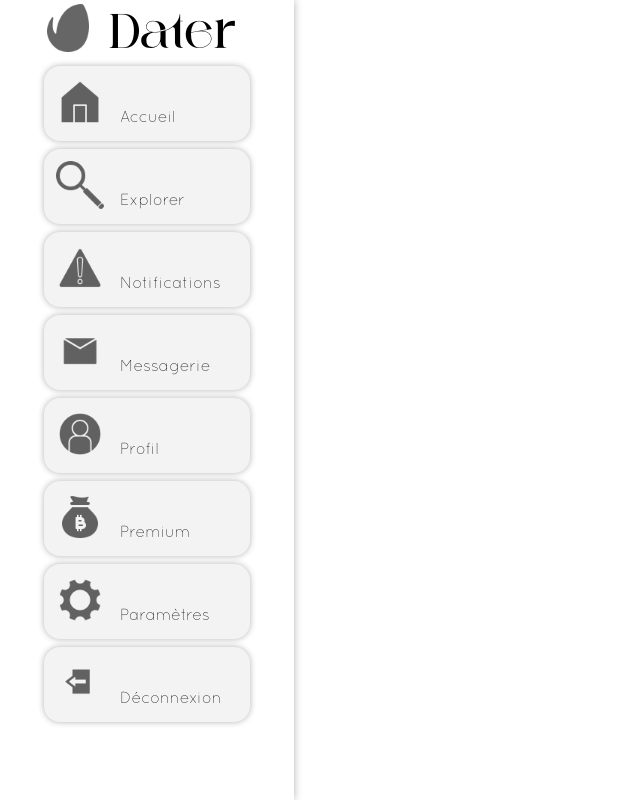
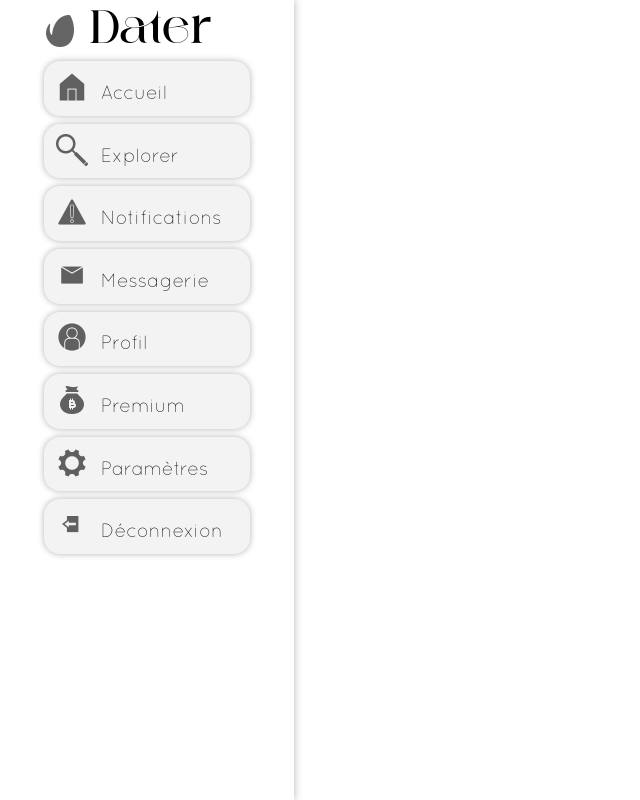
Before and after one commit to EsteAbzl/PhP-project, a PHP site: page /template.php in a window 1280 px wide. Shown: the whole page, without its empty margins (0-640 px from the left). Run offline with PHP 8.4, Linux system fonts and the light colour scheme.

Commit message:
template croussillante deluxe

```diff
--- a/template.php
+++ b/template.php
@@ -52,7 +52,7 @@
             transition: background-color 0.3s ease;
 
             font-family: 'against.projet';
-            font-size: 5vh;
+            font-size: 3vw;
             text-align: left;
             text-decoration: none;
         }
@@ -67,8 +67,8 @@
             width: 70%;
             margin-left: 15%;
             margin-top: 1vh;
-            padding: 1vh 0vh 2vh 4%;
-            border-radius: 2vh;
+            padding: 2% 0 4% 4%;
+            border-radius: 1.25vw;
             box-shadow: 0 0 0.8vh rgba(0, 0, 0, 0.3);
             box-sizing: border-box;
 
@@ -78,7 +78,7 @@
 
             font-family: 'quicksand';
             font-size-adjust: initial;
-            font-size: 2vh;
+            font-size: 1.5vw;
             text-decoration: none;
             text-align: left;
         }
@@ -90,10 +90,10 @@
         .image {
             position: relative;
             top: 0.5vh;
-            margin-right: 2vh;
+            margin-right: 1vw;
 
-            width: 6vh;
-            height: 6vh;
+            width: 2.5vw;
+            height: 2.5vw;
             opacity: 0.6;
         }
     </style>
```
Also changed, not shown: template_recherche.php (+14 -13 lines).
